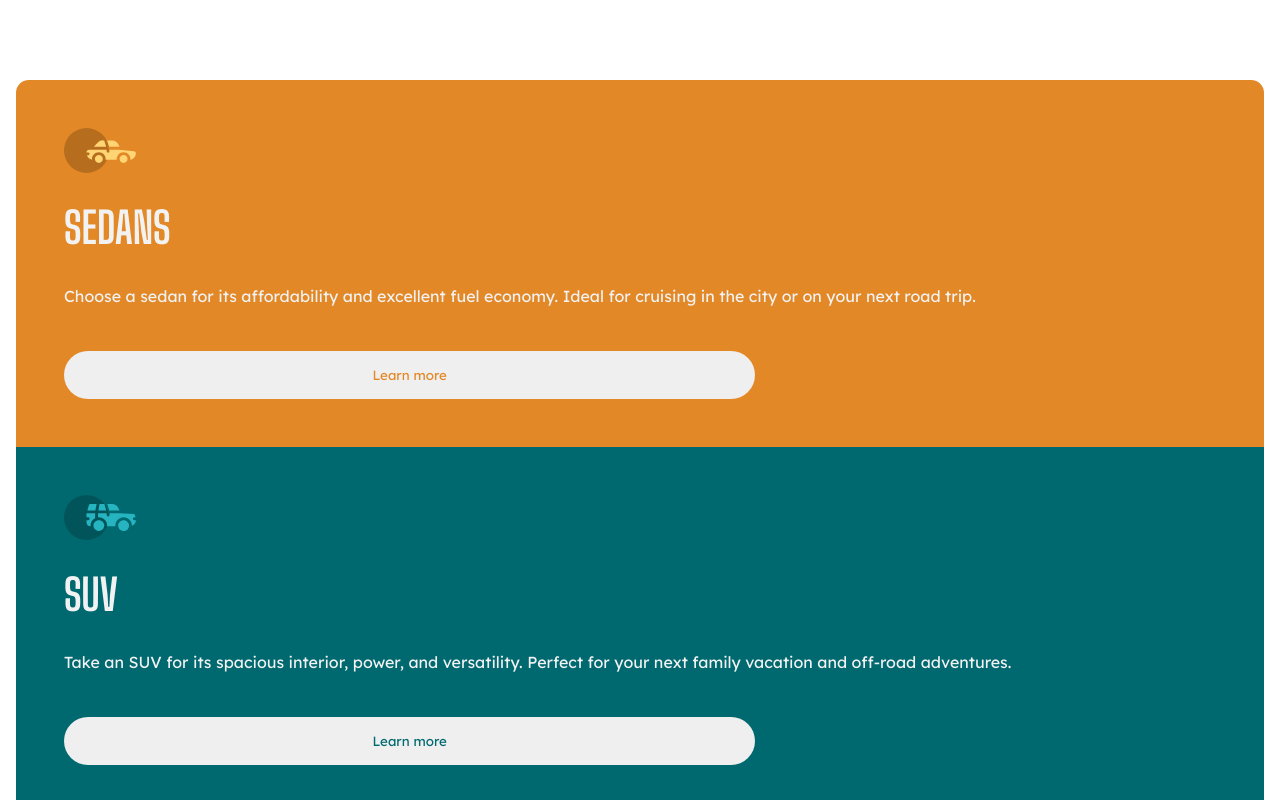
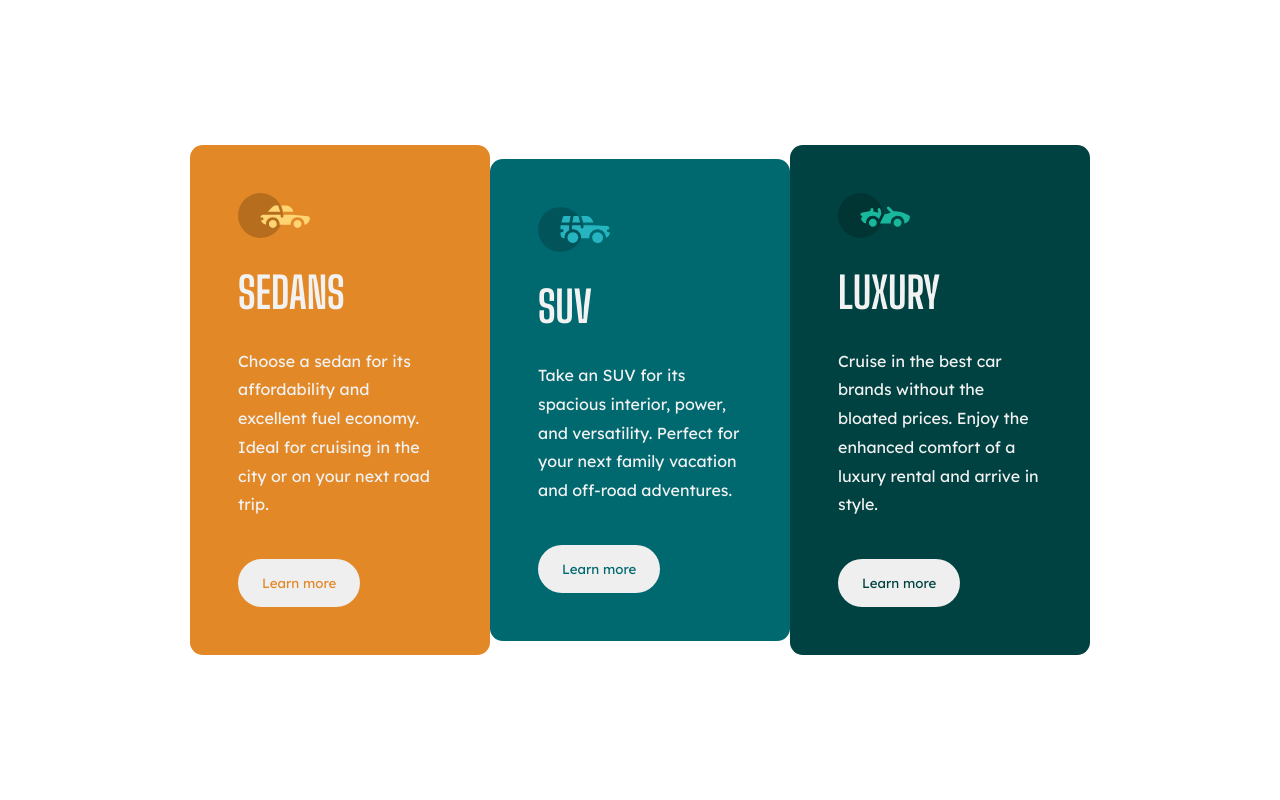
Before and after one commit to Marcoswodbarros/ThreeColumnPreviewCard, a React (Create React App) app in the folder card/: page / in a window 1280 px wide. Shown: the top 800 px of the page. Built offline with nearby package versions, Linux system fonts and the light colour scheme.

Commit message:
Desktop: Starting

```diff
--- a/card/src/Components/Card/Card.css
+++ b/card/src/Components/Card/Card.css
@@ -25,7 +25,8 @@
 }
 
 h1 {
-    font-family: 'Big Shoulders Display', cursive;;
+    font-family: 'Big Shoulders Display', cursive;
+    ;
     font-size: 2.7rem;
     text-transform: uppercase;
 }
@@ -33,3 +34,21 @@ h1 {
 .card__container {
     line-height: 1.8rem;
 }
+
+
+@media screen and (min-width: 768px) {
+
+    .container {
+        align-items: center;
+        display: flex;
+        flex-direction: row;
+        height: 100vh;
+        justify-content: center;
+        margin: 0;
+    }
+
+    .card__container {
+        flex-direction: column;
+        max-width: 300px;
+    }
+}
--- a/card/src/Components/Card/Card.js
+++ b/card/src/Components/Card/Card.js
@@ -31,11 +31,13 @@ const Card = () => {
         <div className='container'>
             {textos.map((item) => {
                 return (
-                    <div key={item.nome} className='card__container' style={{ background: item.bg }}>
-                        <img src={item.image} className='card__img' alt="Logo Sedan" />
-                        <h1>{item.nome}</h1>
-                        <p className='card__text'>{item.texto}</p>
-                        <Button textColor={item.bg}/>
+                    <div key={item.nome} className="teste">
+                        <div className='card__container' style={{ background: item.bg }}>
+                            <img src={item.image} className='card__img' alt="Logo Sedan" />
+                            <h1>{item.nome}</h1>
+                            <p className='card__text'>{item.texto}</p>
+                            <Button textColor={item.bg} />
+                        </div>
                     </div>
                 )
             })}
```
